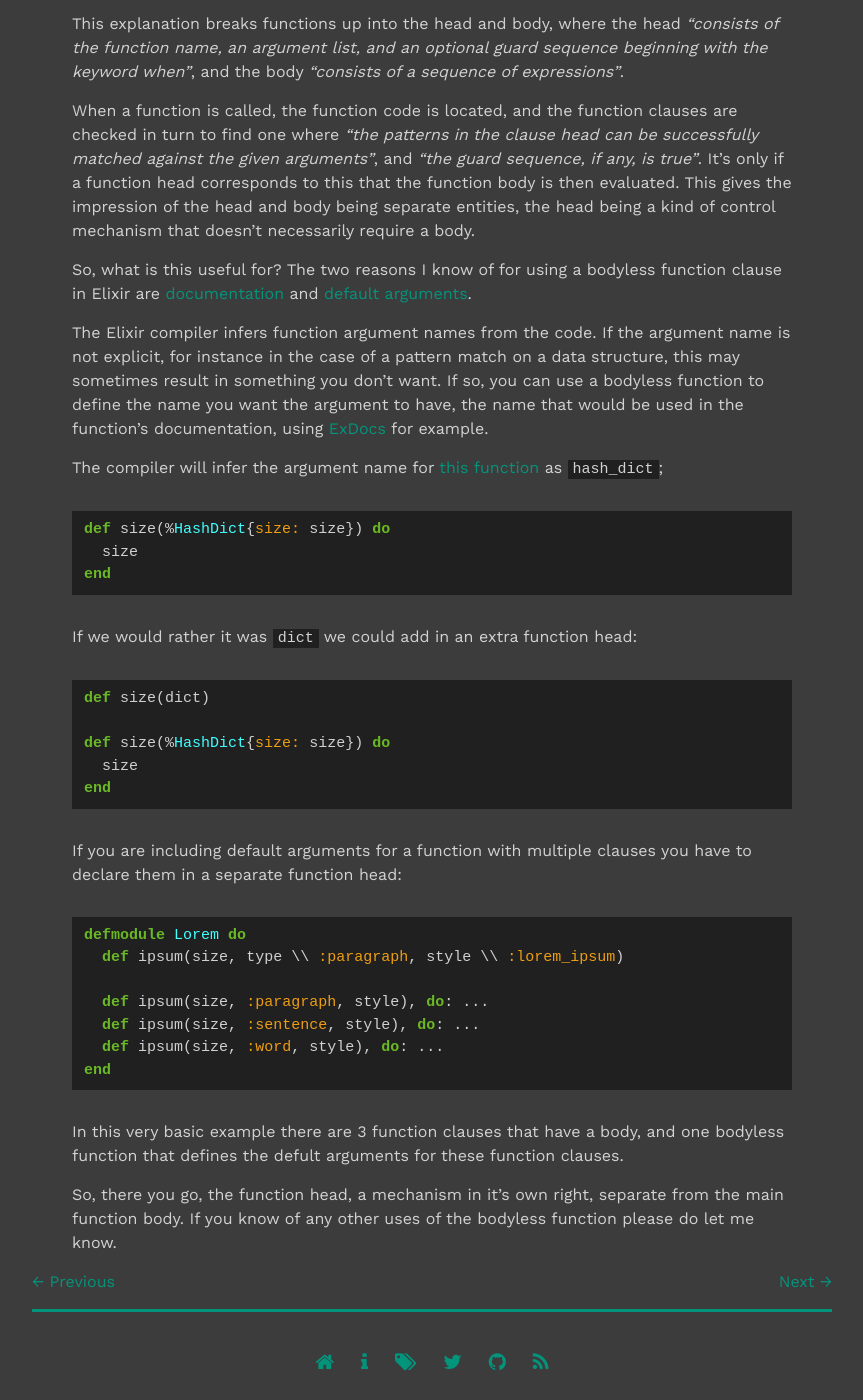
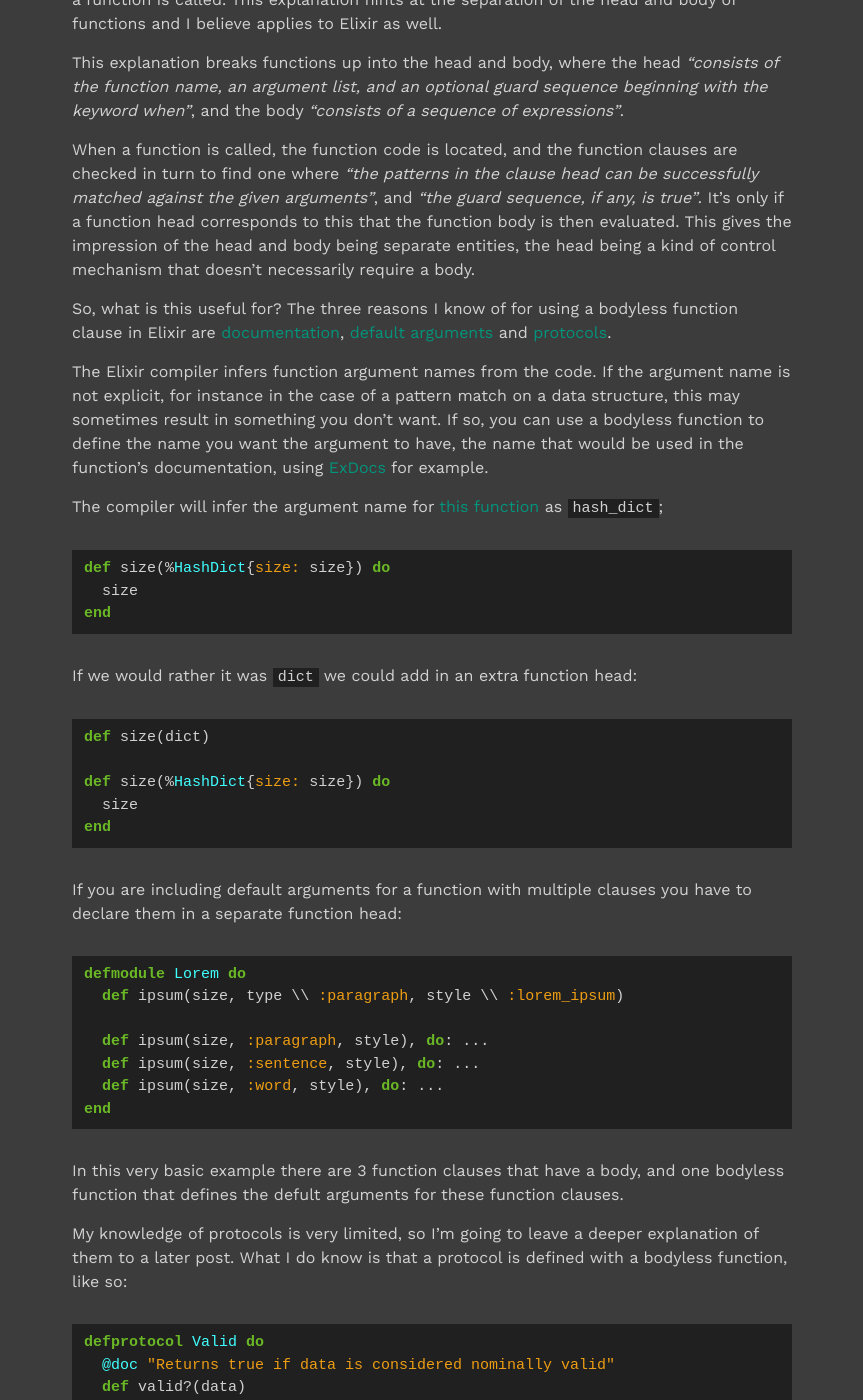
Before and after one commit to robphoenix/bordeltabernacle.github.io, a Jekyll site: the page built from _posts/2016-01-13-notes-on-elixir-bodyless-functions.md, in a window 1280 px wide and 1400 px high, scrolled down 653 px. Shown: the whole window, without its empty margins (208-1071 px from the left). Built offline with Jekyll 4.4.1, drawn with Linux system fonts in a browser that asks for light colours; nearby versions of some CDN libraries; Markdown is read by kramdown in place of the engine named in the settings; comment, search, counter and statistics services are not loaded; some of the changed text lies outside the part shown.

Commit message:
added protocols to bodyless functions post

````diff
--- a/_posts/2016-01-13-notes-on-elixir-bodyless-functions.md
+++ b/_posts/2016-01-13-notes-on-elixir-bodyless-functions.md
@@ -17,6 +17,8 @@ those things that I think I probably read about at some point but didn't
 register until I [submitted a pull request][pr]. I've not been able to find out
 much about them, but here's a quick rundown of when you might see a bodyless
 function clause.
+
+EDIT(14/01/16): I've added *Protocols*.
 
 <!--more-->
 
@@ -38,8 +40,9 @@ that the function body is then evaluated.  This gives the impression of the head
 and body being separate entities, the head being a kind of control mechanism
 that doesn't necessarily require a body.
 
-So, what is this useful for?  The two reasons I know of for using a bodyless
-function clause in Elixir are [documentation][doc] and [default arguments][defargs].
+So, what is this useful for?  The three reasons I know of for using a bodyless
+function clause in Elixir are [documentation][doc], [default arguments][defargs]
+and [protocols][protocols].
 
 The Elixir compiler infers function argument names from the code. If the
 argument name is not explicit, for instance in the case of a pattern match on a
@@ -79,8 +82,23 @@ end
 ```
 
 In this very basic example there are 3 function clauses that have a body, and
- one bodyless function that defines the defult arguments for these function
- clauses.
+one bodyless function that defines the defult arguments for these function
+clauses.
+
+My knowledge of protocols is very limited, so I'm going to leave a deeper
+explanation of them to a later post. What I do know is that a protocol is
+defined with a bodyless function, like so:
+
+```elixir
+defprotocol Valid do
+  @doc "Returns true if data is considered nominally valid"
+  def valid?(data)
+end
+```
+
+A complete complete function with the same name is then expected, by the
+protocol, for each data type you want to implement it for.  In this case, for
+each data type you want to test for validity.
 
 So, there you go, the function head, a mechanism in it's own right, separate from
 the main function body.  If you know of any other uses of the bodyless function
@@ -93,3 +111,4 @@ please do let me know.
 [defargs]: http://elixir-lang.org/getting-started/modules.html#default-arguments
 [hd]: http://elixir-lang.org/docs/stable/elixir/HashDict.html#size/1
 [exdoc]: https://github.com/elixir-lang/ex_doc
+[protocols]: http://elixir-lang.org/getting-started/protocols.html
````
